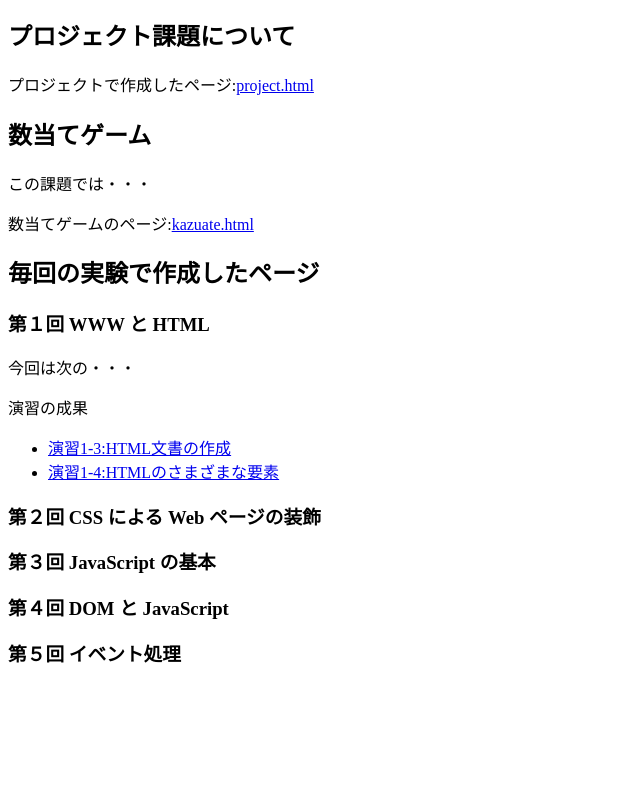
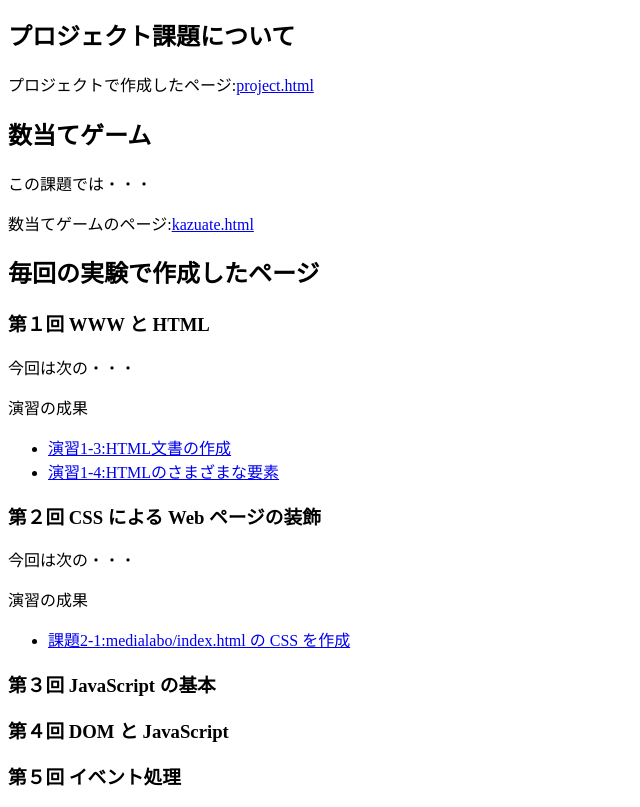
Before and after one commit to G285242022/medialabo, a plain HTML site: page index.html in a window 1280 px wide. Shown: the part 127-934 px from the top of the page, without its empty margins (0-640 px from the left). Before the commit the page ends 812 px from the top, so only its background shows below. Drawn offline with Linux system fonts and the light colour scheme.

Commit message:
第２回の更新

```diff
--- a/index.html
+++ b/index.html
@@ -25,6 +25,11 @@
     </ul>
 
     <h3>第２回 CSS による Web ページの装飾</h3>
+    <p>今回は次の・・・</p>
+    <p>演習の成果</p>
+    <ul>
+      <li><a href="https://g285242022.github.io/medialabo/practice-css/browser-intro.html">課題2-1:medialabo/index.html の CSS を作成</a></li>
+    </ul>
     <h3>第３回 JavaScript の基本</h3>
     <h3>第４回 DOM と JavaScript</h3>
     <h3>第５回 イベント処理</h3>
```
